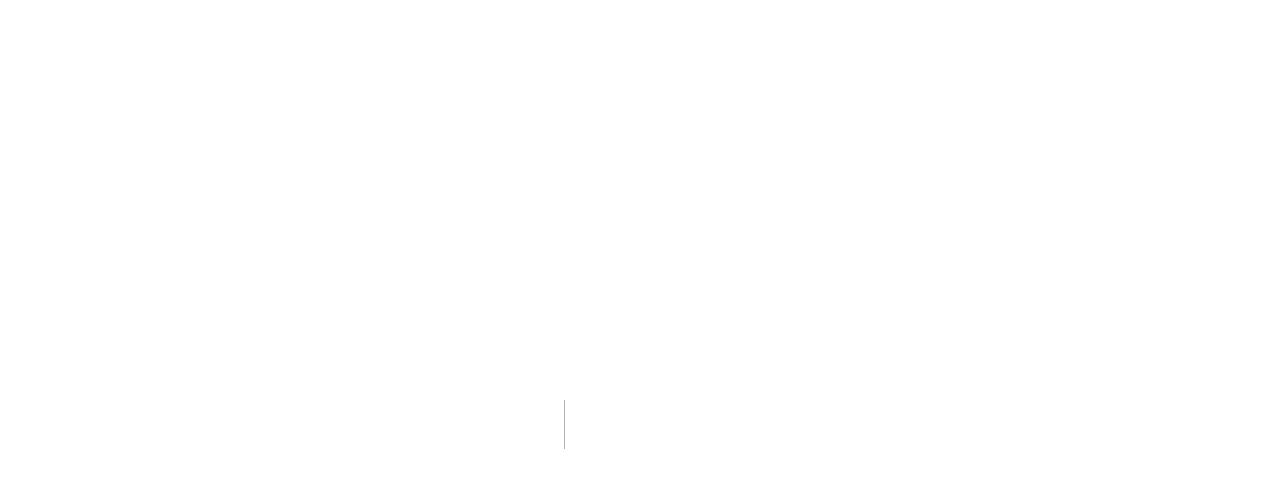
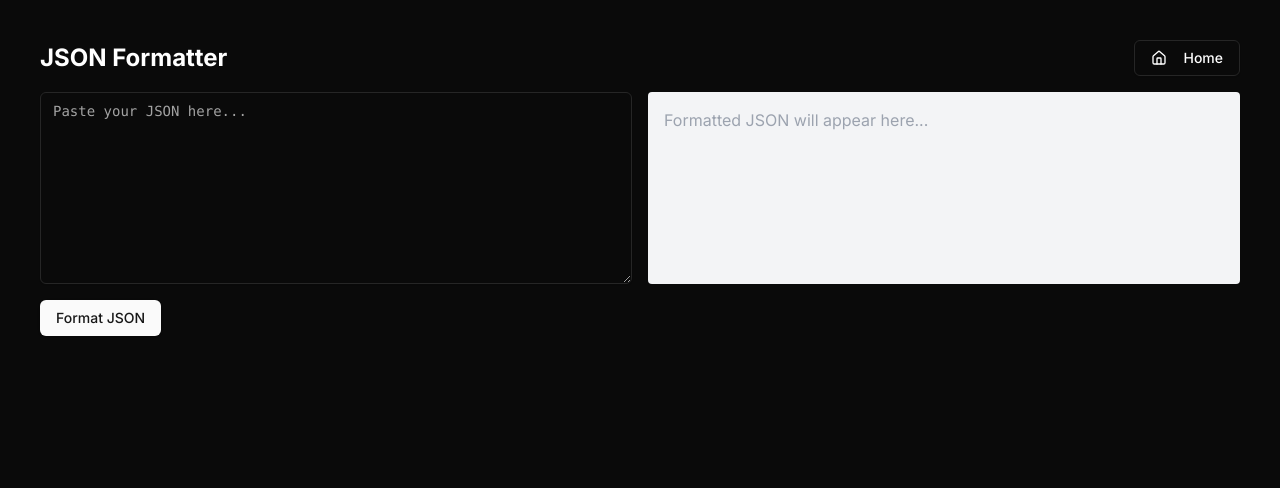
Before and after one commit to siddhardha123/cuteils, a Next.js app: page /tools/json-formatter in a window 1280 px wide. Before the commit this address had no page. Shown: the top 488 px of the page. Built offline with nearby package versions, Linux system fonts and the light colour scheme.

Commit message:
Add json formatter

```diff
--- /dev/null
+++ b/app/tools/json-formatter/page.tsx
@@ -0,0 +1,130 @@
+'use client'
+
+import { useState, useEffect } from 'react'
+import { useRouter } from 'next/navigation'
+import { Button } from '@/components/ui/button'
+import { Textarea } from '@/components/ui/textarea'
+import { Prism as SyntaxHighlighter } from 'react-syntax-highlighter'
+import { vscDarkPlus } from 'react-syntax-highlighter/dist/esm/styles/prism'
+import { ArrowLeft, Copy, Check, Home } from 'lucide-react'
+
+export default function JsonFormatter() {
+    const [inputJson, setInputJson] = useState('')
+    const [formattedJson, setFormattedJson] = useState('')
+    const [error, setError] = useState('')
+    const [textareaHeight, setTextareaHeight] = useState('12rem')
+    const [copied, setCopied] = useState(false)
+    const router = useRouter()
+
+    useEffect(() => {
+        adjustTextareaHeight()
+    }, [inputJson])
+
+    const adjustTextareaHeight = () => {
+        const lines = inputJson.split('\n').length
+        const newHeight = `${Math.max(12, Math.min(36, lines * 1.5))}rem`
+        setTextareaHeight(newHeight)
+    }
+
+    const formatJson = () => {
+        try {
+            const parsedJson = JSON.parse(inputJson)
+            const formatted = JSON.stringify(parsedJson, null, 2)
+            setFormattedJson(formatted)
+            setError('')
+        } catch (error: any) {
+            setFormattedJson('')
+            setError(`Error: ${error.message}`)
+        }
+    }
+
+    const handleBack = () => {
+        setFormattedJson('')
+        setError('')
+    }
+
+    const copyToClipboard = () => {
+        navigator.clipboard.writeText(formattedJson).then(() => {
+            setCopied(true)
+            setTimeout(() => setCopied(false), 2000)
+        })
+    }
+
+    const goToHomePage = () => {
+        router.push('/')
+    }
+
+    return (
+        <div className="container mx-auto p-4">
+            <div className="flex justify-between items-center mb-4">
+                <h1 className="text-2xl font-bold">JSON Formatter</h1>
+                <Button variant="outline" onClick={goToHomePage}>
+                    <Home className="h-4 w-4 mr-2" />
+                    Home
+                </Button>
+            </div>
+            <div className="grid grid-cols-1 md:grid-cols-2 gap-4">
+                <div>
+                    <Textarea
+                        placeholder="Paste your JSON here..."
+                        value={inputJson}
+                        onChange={(e) => setInputJson(e.target.value)}
+                        className="w-full font-mono text-sm"
+                        style={{ height: textareaHeight }}
+                    />
+                </div>
+                <div className="relative">
+                    {formattedJson && (
+                        <>
+                            <div className="absolute top-2 right-2 z-10 flex space-x-2">
+                                <Button
+                                    variant="outline"
+                                    size="icon"
+                                    onClick={copyToClipboard}
+                                    className="bg-white"
+                                >
+                                    {copied ? <Check className="h-4 w-4" /> : <Copy className="h-4 w-4" />}
+                                </Button>
+                            </div>
+                            <SyntaxHighlighter
+                                language="json"
+                                style={vscDarkPlus}
+                                customStyle={{
+                                    height: textareaHeight,
+                                    margin: 0,
+                                    borderRadius: '0.375rem',
+                                }}
+                            >
+                                {formattedJson}
+                            </SyntaxHighlighter>
+                        </>
+                    )}
+                    {error && (
+                        <div className="text-red-500 bg-red-100 p-4 rounded">
+                            {error}
+                        </div>
+                    )}
+                    {!formattedJson && !error && (
+                        <div
+                            className="bg-gray-100 text-gray-400 p-4 rounded"
+                            style={{ height: textareaHeight }}
+                        >
+                            Formatted JSON will appear here...
+                        </div>
+                    )}
+                </div>
+            </div>
+            <div className="mt-4 flex justify-between">
+                {formattedJson && (
+                    <Button variant="outline" onClick={handleBack}>
+                        <ArrowLeft className="h-4 w-4 mr-2" />
+                        Back
+                    </Button>
+                )}
+                <Button onClick={formatJson} className={formattedJson ? "ml-auto" : ""}>
+                    Format JSON
+                </Button>
+            </div>
+        </div>
+    )
+}
--- a/package.json
+++ b/package.json
@@ -18,6 +18,7 @@
     "next": "15.1.3",
     "react": "^19.0.0",
     "react-dom": "^19.0.0",
+    "react-syntax-highlighter": "^15.6.1",
     "tailwind-merge": "^2.6.0",
     "tailwindcss-animate": "^1.0.7"
   },
```
Also changed, not shown: 1 other file (tests, documents, lock files or other folders).
